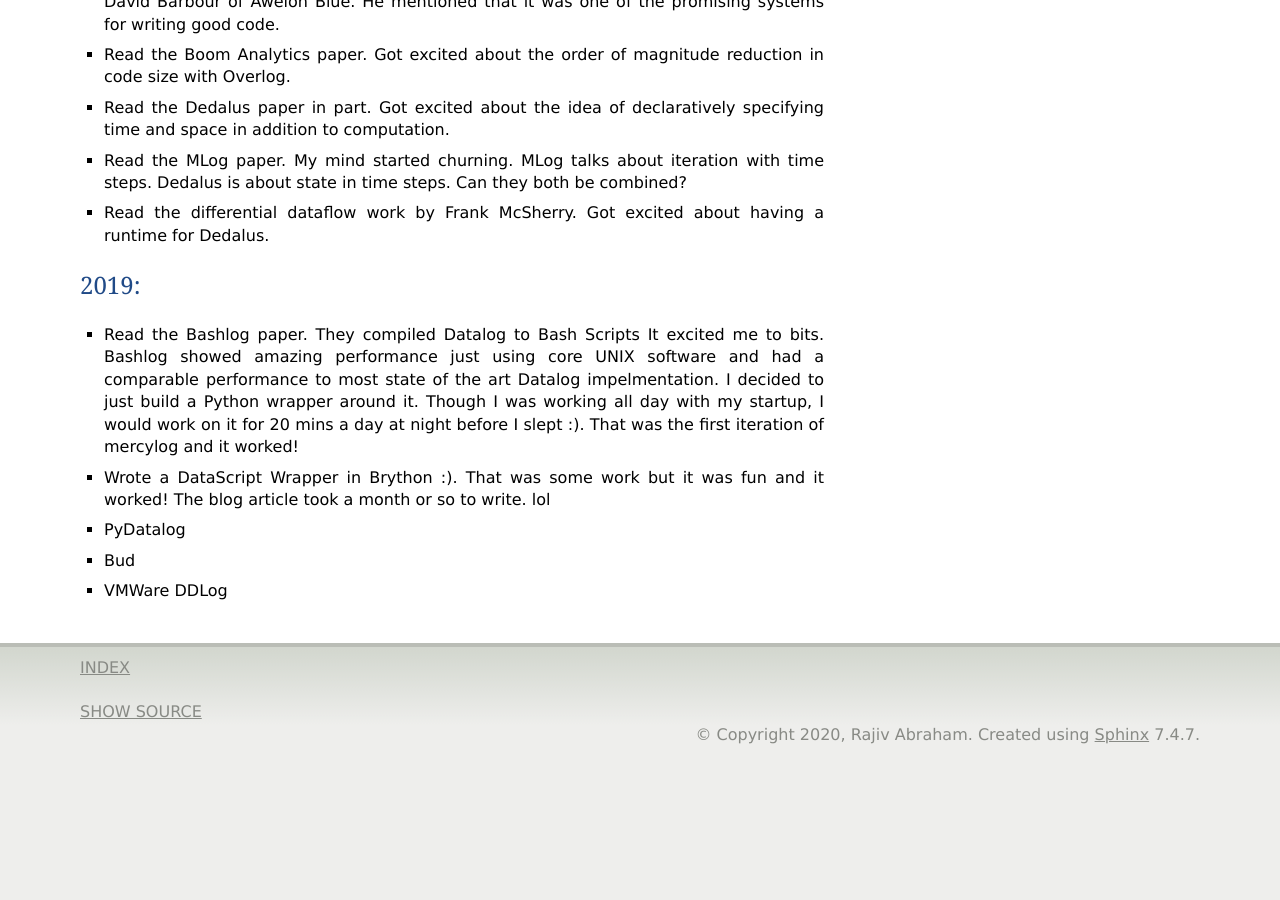
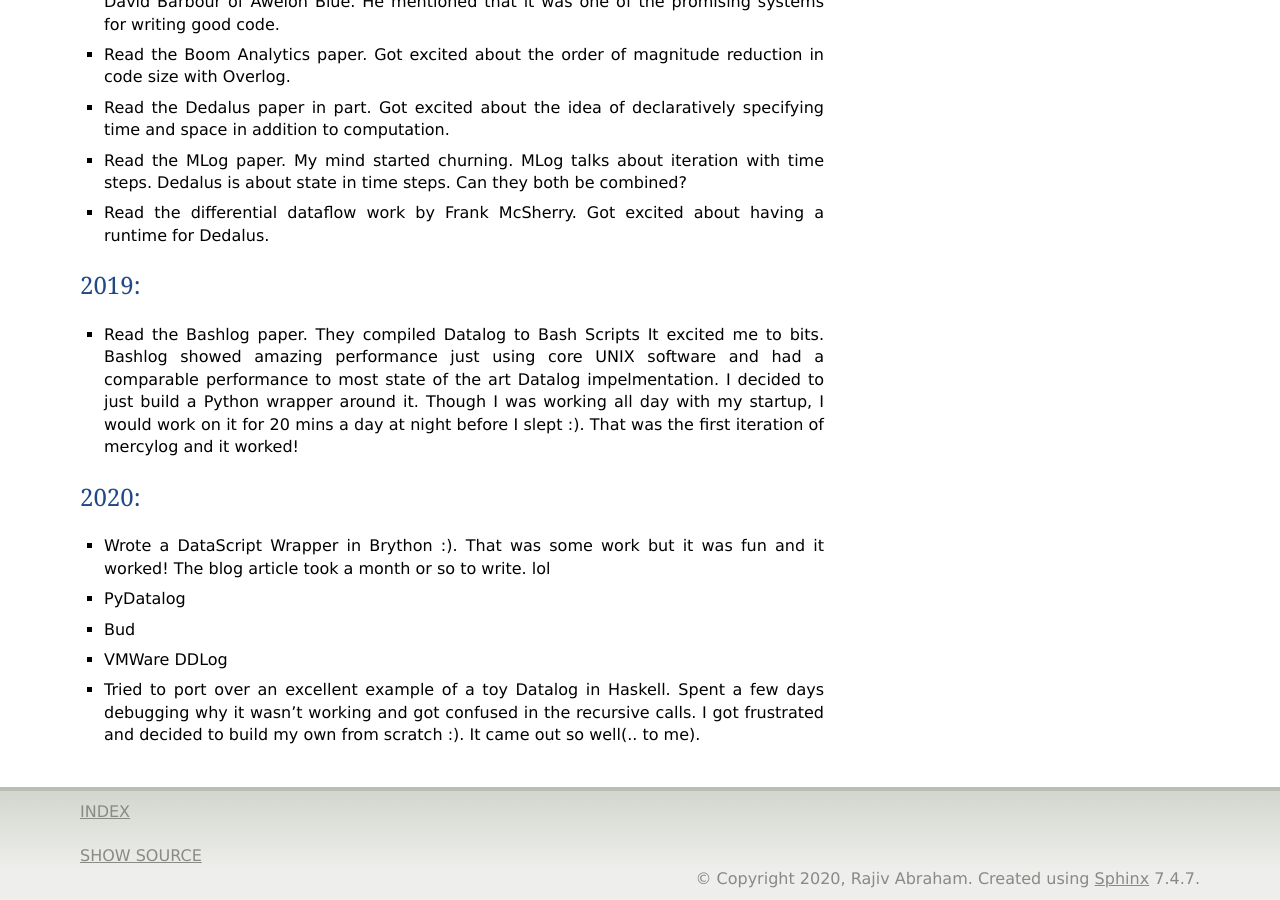
Before and after one commit to RAbraham/mercylog, a Sphinx documentation site: the page built from docs/journey.rst, in a window 1280 px wide and 900 px high, scrolled down 1003 px. Built offline with Sphinx 7.4.7, drawn with Linux system fonts in a browser that asks for light colours; before the commit the page ends 1759 px from its top, so only the background shows below that.

Commit message:
Update journey.rst

```diff
--- a/docs/journey.rst
+++ b/docs/journey.rst
@@ -26,7 +26,11 @@ Inspiration
 2019:
 ^^^^^
 * Read the Bashlog paper. They compiled Datalog to Bash Scripts It excited me to bits. Bashlog showed amazing performance just using core UNIX software and had a comparable performance to most state of the art Datalog impelmentation. I decided to just build a Python wrapper around it. Though I was working all day with my startup, I would work on it for 20 mins a day at night before I slept :). That was the first iteration of mercylog and it worked!
+
+2020:
+^^^^
 * Wrote a DataScript Wrapper in Brython :). That was some work but it was fun and it worked! The blog article took a month or so to write. lol
 * PyDatalog
 * Bud
 * VMWare DDLog
+* Tried to port over an excellent example of a toy Datalog in Haskell. Spent a few days debugging why it wasn't working and got confused in the recursive calls. I got frustrated and decided to build my own from scratch :). It came out so well(.. to me).
```
